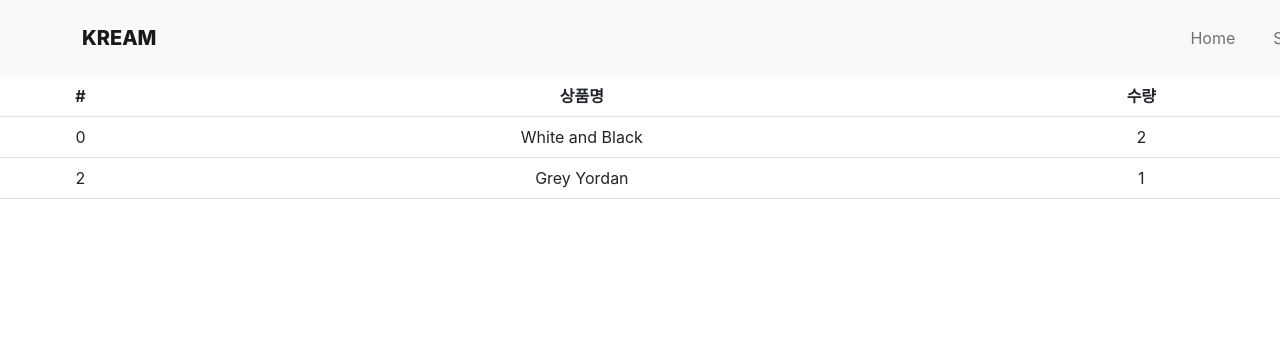
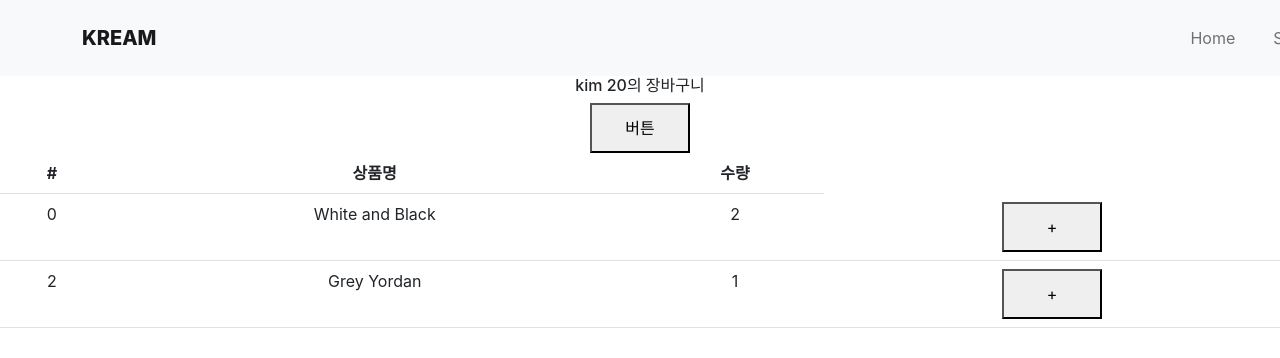
Before and after one commit to junny97/shop, a React (Create React App) app: page /cart in a window 1280 px wide. Shown: the top 358 px of the page. Built offline with nearby package versions, Linux system fonts and the light colour scheme.

Commit message:
장바구니 수량 추가 업데이트

```diff
--- a/src/Routes/Cart.jsx
+++ b/src/Routes/Cart.jsx
@@ -1,12 +1,18 @@
 import React from "react";
 import { Table } from "react-bootstrap";
-import { useSelector } from "react-redux";
+import { useDispatch, useSelector } from "react-redux";
+import { increase, changeName } from "../store/userSlice";
+import {addCount } from "../store";
 export default function Cart() {
-  let stock = useSelector((state) => state.stock);
-  console.log(stock);
+  let state = useSelector((state) => state);
+  let dispatch = useDispatch();
 
   return (
     <div>
+      <h6>{state.user.name} {state.user.age}의 장바구니</h6>
+      <button onClick={()=>{
+        dispatch(increase(10))
+      }}>버튼</button>
       <Table>
         <thead>
           <tr>
@@ -16,17 +22,20 @@ export default function Cart() {
           </tr>
         </thead>
         <tbody>
-
-            {stock.map((a) => {
+            {state.cart.map((a, i) => {
               return (
-                <tr>
+                <tr key={i}>
                   <td>{a.id}</td>
                   <td>{a.name}</td>
                   <td>{a.count}</td>
+                  <td>
+                    <button onClick={()=>{
+                      dispatch(addCount(i))
+                    }}>+</button>
+                  </td>
                   </tr>
               );
             })}
-
         </tbody>
       </Table>
     </div>
--- a/src/Routes/Store.jsx
+++ b/src/Routes/Store.jsx
@@ -61,7 +61,7 @@ export default function Store({ shoes }) {
 function TabContent({tab,shoes}){
  let [fade, setFade] = useState('');
   useEffect(()=>{
-    setTimeout(()=>setFade('end'), 100);
+    setTimeout(()=> setFade('end'), 100);
     return ()=>{
       setFade('');
     }
--- a/src/store.js
+++ b/src/store.js
@@ -1,26 +1,27 @@
 import { configureStore, createSlice } from '@reduxjs/toolkit'
+import user from './store/userSlice'
 
 
-
-let user = createSlice({
-  name: 'user', // state 변수 이름
-  initialState : 'kim' // state 값
-})
-
-
-let stock = createSlice({
-  name: 'stock',
+let cart = createSlice({
+  name: 'cart',
   initialState : [
     {id : 0, name : 'White and Black', count : 2},
     {id : 2, name : 'Grey Yordan', count : 1}
-  ]
+  ],
+  reducers:{
+    addCount(state, action){
+      state[action.payload].count++
+    }
+  }
+
 })
 
+export let {addCount} = cart.actions
 
 
 export default configureStore({
   reducer: {
     user : user.reducer,
-    stock : stock.reducer
+    cart : cart.reducer
   }
 })
--- /dev/null
+++ b/src/store/userSlice.js
@@ -0,0 +1,17 @@
+import { createSlice } from '@reduxjs/toolkit'
+
+let user = createSlice({
+    name: 'user', // state 변수 이름
+    initialState : {name: 'kim', age : 20}, // state 값
+    reducers : {
+      changeName(state){
+        state.name = 'park';
+      },
+      increase(state , action){
+        state.age+= action.payload;
+      }
+    }
+  })
+  export let { changeName, increase } = user.actions
+
+  export default user
```
